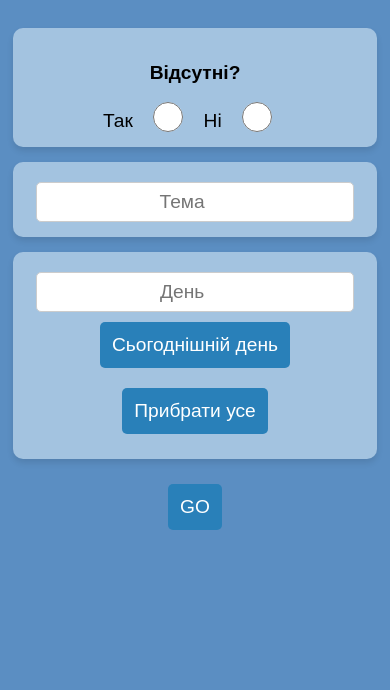
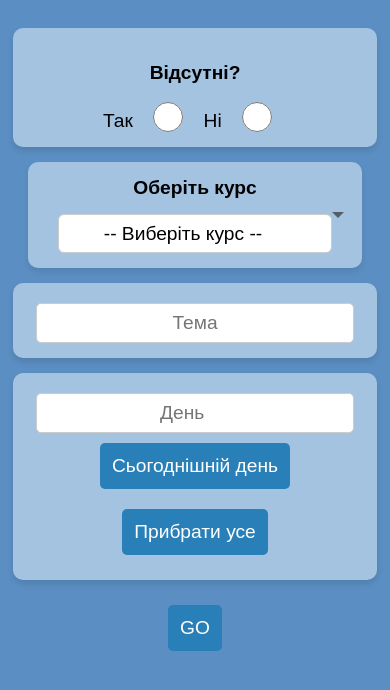
Before and after one commit to SurikenZXC/writelessplaymore, a plain HTML site: page index.html in a window 390 px wide. Drawn offline with Linux system fonts and the light colour scheme.

Commit message:
new select menu

```diff
--- a/index.html
+++ b/index.html
@@ -14,12 +14,14 @@
         <input value="1" id="isMissingRadio" name="missing" type="radio">
         <label for="">Ні</label>
         <input value="0" name="missing" type="radio">
+
         <div id="additionalOptions">
             <p>Один?</p>
             <label for="">Так</label>
             <input value="1" id="isSingleRadio" name="single" type="radio">
             <label for="">Ні</label>
             <input value="0" name="single" type="radio">
+
             <div id="genderContainer">
                 <p>Хто?</p>
                 <label for="">Ч</label>
@@ -30,13 +32,23 @@
             <br>
             <input id="namesInput" type="text" placeholder="Відсутні...">
         </div>
+    </div>
 
+    <!-- выбор курса -->
+    <div class="courseContainer">
+        <p>Оберіть курс</p>
+        <select id="courseSelect">
+            <option value="">-- Виберіть курс --</option>
+            <option value="Web">Web</option>
+            <option value="Front">Frontend</option>
+        </select>
     </div>
+
     <div class="themeContainer">
         <input list="themes" id="myThemes" name="myThemes" placeholder="Тема" />
-                <datalist id="themes">
-                </datalist>
+        <datalist id="themes"></datalist>
     </div>
+
     <div class="dayContainer">
         <input list="days" id="myDays" name="myDays" placeholder="День"/>
         <datalist id="days">
@@ -50,10 +62,11 @@
         </datalist>
         <button id="todayButton" class="buttons">Сьогоднішній день</button>
         <button id="resetButton" class="buttons">Прибрати усе</button>
-                <!-- <button id="yesterdayButton" class="buttons">Вчорашній день</button> -->
     </div>
+
     <button id="mainButton" class="buttons">GO</button>
     <p style="white-space: pre-line;" id="mainText"></p>
+
     <script src="script.js"></script>
 </body>
 </html>
--- a/script.js
+++ b/script.js
@@ -997,8 +997,25 @@ m7y4Front: `💡Вчора на занятті була пройдена тем
 -Кружечок №6 Опублікуй свій веб-додаток`
 }
 
-generateOptions(themes, "themes")
 
+let courseSelect = document.getElementById("courseSelect")
+
+// при зміні курсу — фільтруємо теми
+courseSelect.addEventListener("change", function() {
+    let selectedCourse = courseSelect.value;
+    if (!selectedCourse) {
+        generateOptions({}, "themes");
+        return;
+    }
+
+    let filteredThemes = {};
+    for (let key in themes) {
+        if (key.includes(selectedCourse)) {
+            filteredThemes[key] = themes[key];
+        }
+    }
+    generateOptions(filteredThemes, "themes");
+});
 let mainButton = document.getElementById("mainButton")
 
 mainButton.addEventListener("click", function(){
@@ -1086,6 +1103,11 @@ function checkIfEntered(){
         }
     }
 
+    if (!courseSelect.value) {
+        alert("Оберіть курс!");
+        return false;
+    }
+
     if (!myThemesInput.value) {
         alert("Оберіть тему!");
         return false;
@@ -1156,11 +1178,13 @@ function resetInput(){
     myDaysInput.value = ""
     namesInput.value = ""
     myThemesInput.value = ""
+    courseSelect.value = ""
     mainText.style.display = "none"
     let radioButtons = document.querySelectorAll('input[type="radio"]');
     radioButtons.forEach((radio) => {
         radio.checked = false;
     });
+    generateOptions({}, "themes")
 }
 
 document.querySelector("#resetButton").addEventListener("click", resetInput);
--- a/style.css
+++ b/style.css
@@ -136,3 +136,79 @@
         padding: 12px;
     }
 }
+.courseContainer {
+  background: #a3c3e0;
+  padding: 15px;
+  border-radius: 10px;
+  box-shadow: 0 4px 6px rgba(0,0,0,0.08);
+  margin-bottom: 15px;
+  width: 530px;
+  text-align: center;
+  font-size: 1em;
+  box-sizing: border-box;
+}
+
+.courseContainer p {
+  font-weight: bold;
+  margin-bottom: 10px;
+  margin-top: 0;
+}
+
+/* Стиль для селекта */
+#courseSelect {
+  width: 90%;
+  padding: 8px 36px 8px 12px; /* правий відступ для стрілки */
+  margin-top: 5px;
+  border: 1px solid #ccc;
+  border-radius: 6px;
+  background: #fff;
+  font-size: 1em;
+  -webkit-appearance: none;
+  -moz-appearance: none;
+  appearance: none;
+  cursor: pointer;
+  transition: box-shadow .18s ease, border-color .18s ease;
+  text-align: center;
+}
+
+/* Візуальний індикатор фокусу */
+#courseSelect:focus {
+  outline: none;
+  border-color: #216ba5;
+  box-shadow: 0 0 0 3px rgba(33,107,165,0.12);
+}
+
+/* Стандартна "стрілка" для селекта (без зовнішніх файлів) */
+.courseContainer {
+  position: relative;
+}
+.courseContainer::after {
+  content: "";
+  position: absolute;
+  top: 50%;
+  right: calc(50% - 250px + 18px); /* підлаштовуємо під ширину контейнера 500px */
+  transform: translateY(-50%);
+  width: 0;
+  height: 0;
+  pointer-events: none;
+  border-left: 6px solid transparent;
+  border-right: 6px solid transparent;
+  border-top: 6px solid #333;
+  opacity: 0.7;
+}
+
+/* Падінг для мобілок — підлаштування */
+@media (max-width: 768px) {
+  .courseContainer,
+  .missingContainer,
+  .themeContainer,
+  .dayContainer {
+    width: 100%;
+  }
+  .courseContainer::after {
+    right: 18px; /* використаємо простіше для адаптиву */
+  }
+  #courseSelect {
+    padding-right: 36px;
+  }
+}
```
Lines whose indentation alone changed are shown as unchanged.
